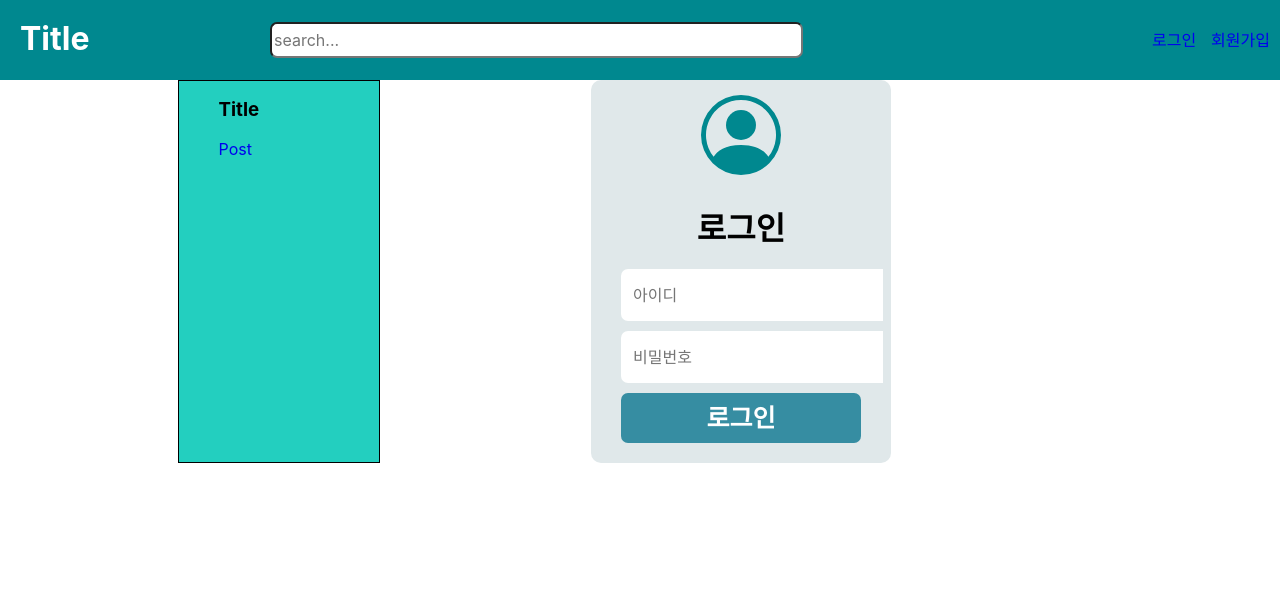
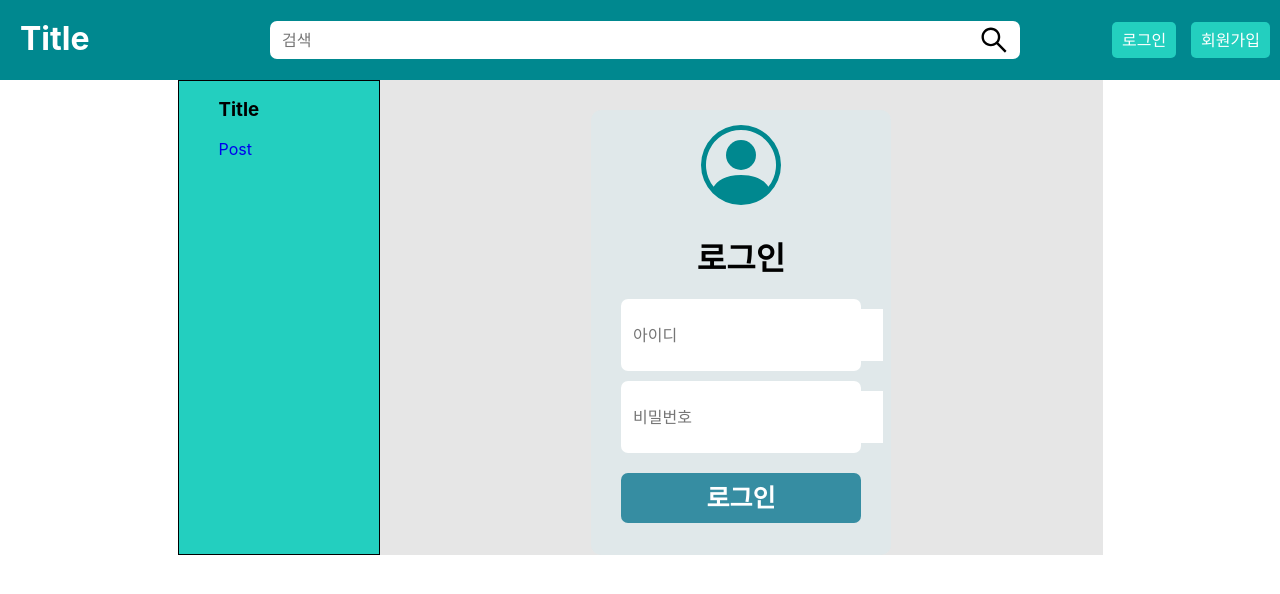
Before and after one commit to tagjune12/ReactBoard, a React (Create React App) app in the folder client/: page /login in a window 1280 px wide. Shown: the top 594 px of the page. Built offline with nearby package versions, Linux system fonts and the light colour scheme.

Commit message:
Style: 헤더 컴포넌트 스타일 적용 완료

```diff
--- a/client/src/components/PostList/PostView.jsx
+++ b/client/src/components/PostList/PostView.jsx
@@ -42,7 +42,7 @@ const PostView = () => {
     <>
       {loading && '불러오는 중...'}
       {!loading && (
-        <div className="post-view">
+        <div className="post-area">
           <Post
             post={post}
             isMyPost={isMyPost}
--- /dev/null
+++ b/client/src/components/common/Button.jsx
@@ -0,0 +1,13 @@
+import React from 'react';
+
+const Button = ({ className, onClick, children }) => {
+  return (
+    <>
+      <button className={`${className} btn`} onClick={onClick}>
+        {children}
+      </button>
+    </>
+  );
+};
+
+export default Button;
--- a/client/src/components/ui/Header.jsx
+++ b/client/src/components/ui/Header.jsx
@@ -3,6 +3,7 @@ import { Link } from 'react-router-dom';
 import { useSelector } from 'react-redux';
 import { logout } from '@lib/api/auth';
 import { useState, useEffect } from 'react';
+import { AiOutlineSearch } from 'react-icons/ai';
 
 const Header = () => {
   const userState = useSelector((state) => state.user.user);
@@ -18,10 +19,18 @@ const Header = () => {
 
   return (
     <div className="layout-header">
-      <h1 className="title">Title</h1>
+      <Link to="/">
+        <h1 className="title">Title</h1>
+      </Link>
       <div className="search-bar">
         <form className="search-form">
-          <input placeholder="search..." />
+          <input placeholder="검색" />
+          <AiOutlineSearch
+            className="search-btn"
+            onClick={() => {
+              console.log('onClick');
+            }}
+          />
         </form>
       </div>
       <div className="button-wrapper">
@@ -34,11 +43,11 @@ const Header = () => {
           </>
         ) : (
           <>
-            <Link className="login-btn" to="/login">
-              로그인
+            <Link to="/login">
+              <button className="login-btn">로그인</button>
             </Link>
-            <Link className="sign-up-btn" to="/signup">
-              회원가입
+            <Link to="/signup">
+              <button className="sign-up-btn">회원가입</button>
             </Link>
           </>
         )}
--- a/client/src/pages/Login.jsx
+++ b/client/src/pages/Login.jsx
@@ -40,8 +40,8 @@ const Login = () => {
       <div className="login-form-wrapper">
         <BsPersonCircle className="login-icon" />
         <h1>로그인</h1>
-        {/* <form className="login-form" onSubmit={onSubmit}> */}
-        <form className="login-form">
+        <form className="login-form" onSubmit={onSubmit}>
+          {/* <form className="login-form"> */}
           <div className="id">
             <BsPersonFill />
             {/* <label htmlFor="userId">
@@ -68,10 +68,11 @@ const Login = () => {
               required
             />
           </div>
+          <button className="login-btn">로그인</button>
         </form>
-        <button className="login-btn" onClick={onSubmit}>
+        {/* <button className="login-btn" onClick={onSubmit}>
           로그인
-        </button>
+        </button> */}
       </div>
     </div>
   );
--- a/client/src/pages/PostList.jsx
+++ b/client/src/pages/PostList.jsx
@@ -4,6 +4,19 @@ import * as postAPI from '@lib/api/post';
 import { useEffect, useState, useRef } from 'react';
 import { Outlet } from 'react-router';
 import { Link } from 'react-router-dom';
+import Button from '@components/common/Button';
+
+const PostListHead = () => {
+  return (
+    <div className="post-list-header">
+      <span className="like">추천</span>
+      <span className="category">카테고리</span>
+      <span className="title">제목</span>
+      <span className="author">작성자</span>
+      <span className="date">날짜</span>
+    </div>
+  );
+};
 
 const PostList = () => {
   const [postList, setPostList] = useState([]);
@@ -21,26 +34,10 @@ const PostList = () => {
   };
   return (
     <div className="post-wrapper">
-      <div>
+      <div className="post-list">
         <Outlet />
+        <PostListHead />
         <div className="post-item-wrapper">
-          {/* <div className="post-list-head">
-            <div className="like">
-              <span>추천</span>
-            </div>
-            <div className="category">
-              <span>카테고리</span>
-            </div>
-            <div className="title">
-              <span>제목</span>
-            </div>
-            <div className="author">
-              <span>작성자</span>
-            </div>
-            <div className="date">
-              <span>작성일</span>
-            </div>
-          </div> */}
           {postList?.map((post, index) => (
             <PostItem key={post._id} post={post} postIndex={index} />
           ))}
@@ -72,14 +69,11 @@ const PostList = () => {
             next
           </button>
         </div>
-        <div className="test">
+        <div className="write-btn-wrapper">
           <Link to="/write">
-            <button className="post-write">글쓰기</button>
+            <Button className="post-write">글쓰기</Button>
           </Link>
         </div>
-        {/* <Link to="/write">
-          <button className="post-write">글쓰기</button>
-        </Link> */}
       </div>
     </div>
   );
--- a/client/src/pages/SignUp.jsx
+++ b/client/src/pages/SignUp.jsx
@@ -2,6 +2,7 @@ import '@styles/signup.scss';
 import React, { useState, useRef } from 'react';
 import { register } from '@lib/api/auth';
 import { useNavigate } from 'react-router';
+import { IoNewspaperOutline } from 'react-icons/io5';
 
 const SignUp = () => {
   const [signUpInfo, setSignUpInfo] = useState({
@@ -47,22 +48,31 @@ const SignUp = () => {
 
   return (
     <div className="signup">
+      <div className="signup-form-wrapper">
+        <IoNewspaperOutline className="signup-icon" />
         <h1>회원가입</h1>
         <form className="signup-form" onSubmit={onSubmit}>
-        <label htmlFor="userId">ID</label>
-        <input id="userId" onChange={onChange} required></input>
-        <label htmlFor="nickname">Nickname</label>
-        <input id="nickname" onChange={onChange}></input>
-        <label htmlFor="password">PW</label>
+          {/* <label htmlFor="userId">아이디</label> */}
+          <input
+            id="userId"
+            placeholder="아이디"
+            onChange={onChange}
+            required
+          ></input>
+          {/* <label htmlFor="nickname">닉네임</label> */}
+          <input id="nickname" placeholder="닉네임" onChange={onChange}></input>
+          {/* <label htmlFor="password">비밀번호</label> */}
           <input
             id="password"
+            placeholder="비밀번호"
             onChange={onChange}
             type="password"
             required
           ></input>
-        <label htmlFor="password-check">PW Check</label>
+          {/* <label htmlFor="password-check">비밀번호 확인</label> */}
           <input
             id="password-check"
+            placeholder="비밀번호 확인"
             type="password"
             ref={passwordCheck}
             required
@@ -70,6 +80,7 @@ const SignUp = () => {
           <button className="signup-btn">회원가입</button>
         </form>
       </div>
+    </div>
   );
 };
 
--- a/client/src/styles/layout.scss
+++ b/client/src/styles/layout.scss
@@ -8,22 +8,36 @@
   padding-right:10px;
   align-items: center;
   color: white;
+  background-color: var(--bg-color1);
 
-  // background-color: #00ACA0;
-  background-color: var(--bg-color1);
   .title{
+    color: white;
+  }
 
-  }
   .search-bar{
     grid-column: 2/5;
+    display:flex;
+    background-color: white;
+    border-radius: 7px;
+    padding: 3px 10px;
     .search-form{
+      flex-grow: 1;
+      display:flex;
+
       input{
-        width:70%;
-        height: 30px;
-        border-radius: 7px;
+        border:none;
+        flex-grow: 1;
+      }
+      .search-btn{
+        color:black;
+        font-size:2rem;
+        &:hover{
+          cursor:pointer;
+        }
       }
     }
   }
+
   .button-wrapper{
     display:flex;
     justify-content: flex-end;
@@ -31,9 +45,17 @@
     // margin-bottom: 20px;
     // margin-right: 20px;
 
+    .login-btn,.sign-up-btn, .logout-btn{
+      border: none;
+      border-radius: 5px;
+      height: 36px;
+      padding: 2px 10px;
+      background-color: var(--btn-color2);
+      color: white;
+    }
+
     .sign-up-btn, .logout-btn {
       margin-left: 15px;
-      border-radius: 5px;
     }
   }
 }
@@ -54,7 +76,7 @@
   padding-right: 10px;
   // margin-left: 10px;
   padding-left: 40px;
-  background-color: var(--bg-color2);
+  background-color: var(--btn-color2);
   border: 1px solid black;
 
   // position: sticky;
@@ -66,4 +88,14 @@
 
 .page-view {
   width: 723px;
+  background-color: rgb(230, 230, 230);
 }
+
+.btn{
+  border: none;
+  border-radius: 5px;
+  height: 36px;
+  padding: 2px 10px;
+  background-color: var(--btn-color2);
+  color: white;
+}
--- a/client/src/styles/login.scss
+++ b/client/src/styles/login.scss
@@ -1,6 +1,7 @@
 .login{
   display:flex;
   justify-content: center;
+  margin-top: 30px;
   .login-form-wrapper{
     display: flex;
     flex-direction: column;
@@ -24,8 +25,16 @@
       max-width: 250px;
       // grid-template-columns: 40px 200px;
       grid-template-columns: 240px;
-      grid-template-rows: 1fr 1fr;
+      grid-template-rows: 1fr 1fr 1fr;
       row-gap: 10px;
+
+      // .id{
+      //   grid-row: 1;
+      // }
+
+      // .password{
+      //   grid-row: 2;
+      // }
 
       .id, .password{
         background-color: white;
@@ -38,13 +47,15 @@
           height: 50px;
         }
         svg{
-          color: #747575
+          color: #747575;
+          margin: 10px 0;
         }
         #userId, #password{
           // width: fit-content;
           border:none;
-          margin-left:10px;
-
+          // margin-left:10px;
+          // margin-top: 10px;
+          margin: 10px;
         }
       }
       label{
@@ -55,7 +66,7 @@
       color:white;
       font-size: 25px;
       font-weight: bold;
-      grid-column: 1/3;
+      // grid-column: 1/3;
       background-color: var(--btn-color1);
       border: none;
       height: 50px;
--- a/client/src/styles/signup.scss
+++ b/client/src/styles/signup.scss
@@ -1,25 +1,55 @@
 .signup{
+  display:flex;
+  justify-content: center;
+  margin-top: 30px;
+  .signup-form-wrapper{
     display: flex;
     flex-direction: column;
     align-items: center;
+
+    background-color: #e0e8ea;
+    border-radius: 10px;
+
+    padding: 0 30px 20px 30px;
+    height: auto;
+
+    .signup-icon{
+      font-size: 80px;
+      margin: 15px 0;
+      color: var(--bg-color1);
+    }
+
     .signup-form{
       display:grid;
-    // max-width: 280px;
-    grid-template-columns: auto 250px;
+      // grid-template-columns: auto 250px;
+      grid-template-columns: 250px;
       grid-template-rows: 1fr 1fr 1fr 1fr 1fr;
       row-gap: 10px;
 
-    label{
-      padding: 5px 0;
-    }
+      // label{
+      //   padding: 5px 0;
+      // }
 
       input{
-      margin-left: 10px;
+        // margin-left: 10px;
+        border: none;
+        height: 50px;
+        border-radius: 7px;
+        padding: 2px 10px;
       }
 
       .signup-btn{
-      // width: 250px;
-      grid-column: 1/3;
+        color:white;
+        font-size: 25px;
+        font-weight: bold;
+        // grid-column: 1/3;
+        background-color: var(--btn-color1);
+        border: none;
+        height: 50px;
+        border-radius: 7px;
+        width: 240px;
+        margin-top: 10px;
       }
     }
   }
+}
--- a/client/src/styles/variables.css
+++ b/client/src/styles/variables.css
@@ -2,8 +2,9 @@
   /* --text-color: black; */
   /* --highlight-color: rgb(40, 192, 252); */
   --bg-color1: #00888f;
-  --bg-color2: #23CFBF;
+
 
   /* 버튼 */
   --btn-color1: #368da2;
+  --btn-color2: #23CFBF;
 }
```
Also changed, not shown: client/src/styles/postlist.scss (+23 -52 lines). Lines whose indentation alone changed are shown as unchanged.
